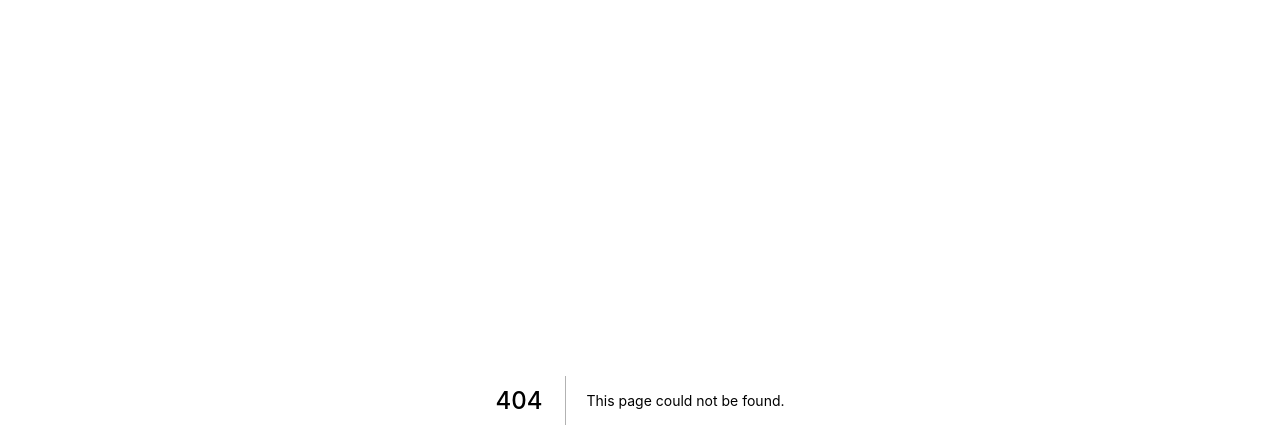
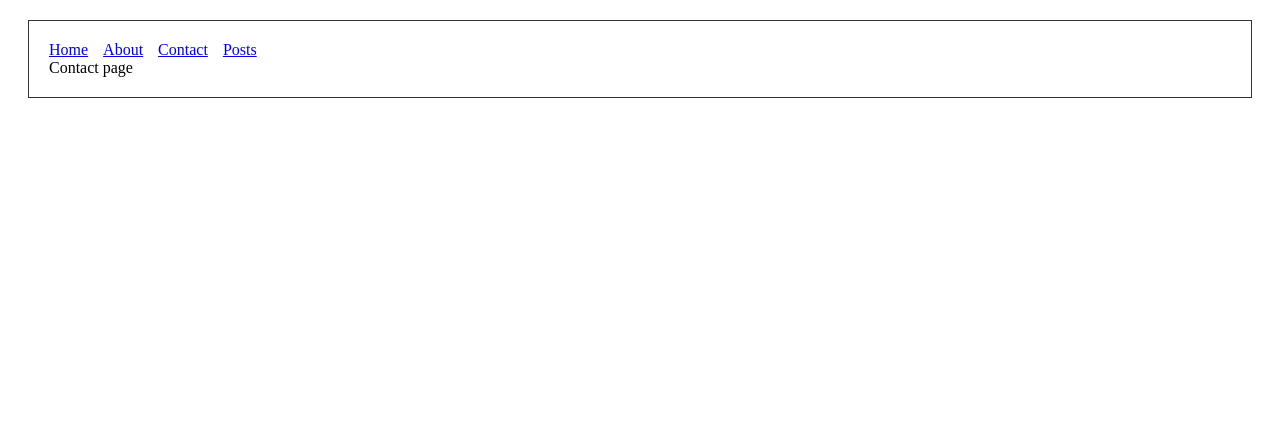
Before and after one commit to revskill10/boiler-with-react-next-ts-express-now, a Next.js app: page /contact in a window 1280 px wide. Before the commit this address had no page. Shown: the top 448 px of the page. Built offline with nearby package versions, Linux system fonts and the light colour scheme.

Commit message:
add about and contact page

```diff
--- /dev/null
+++ b/pages/contact.tsx
@@ -0,0 +1,10 @@
+import React from 'react';
+import Layout from '../src/Layout';
+
+const Contact = props => (
+  <Layout>
+    <div>Contact page</div>
+  </Layout>
+);
+
+export default Contact;
```
Also changed, not shown: pages/about.tsx (added, +10 -0 lines).
